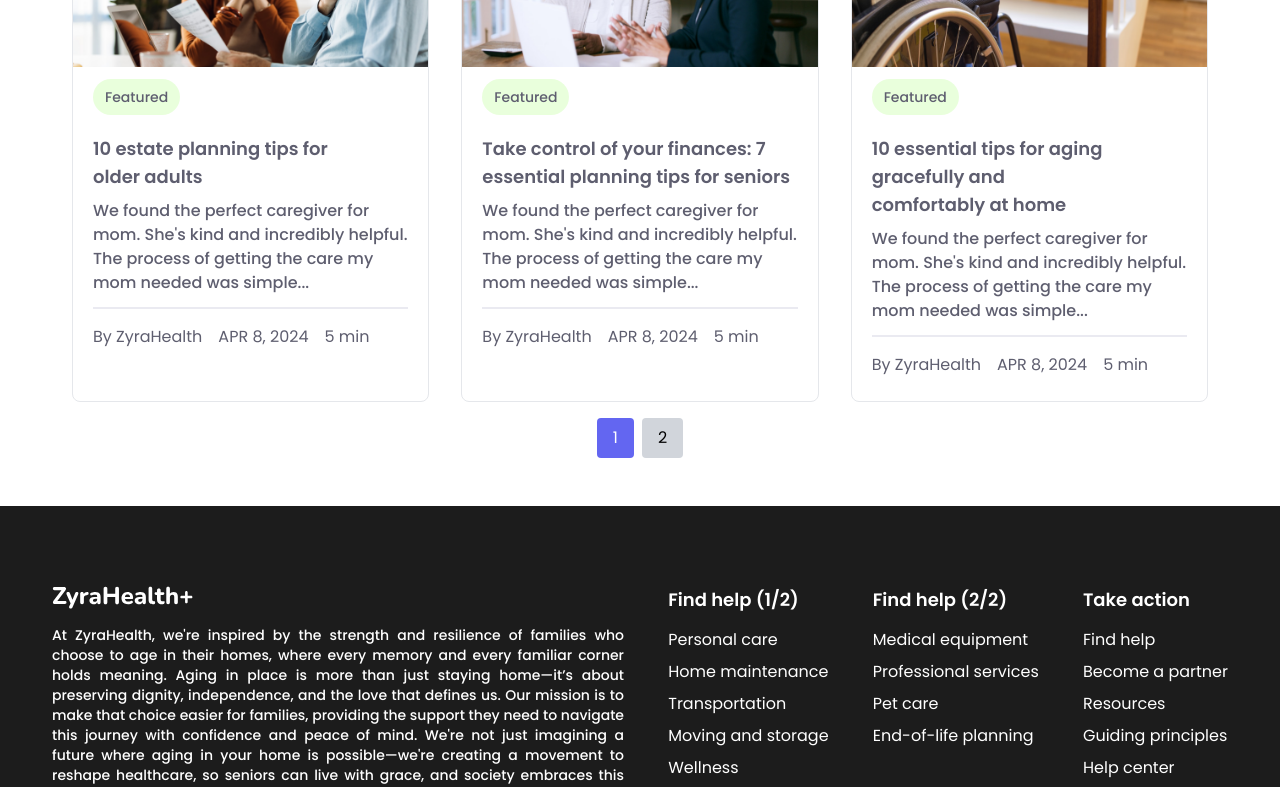
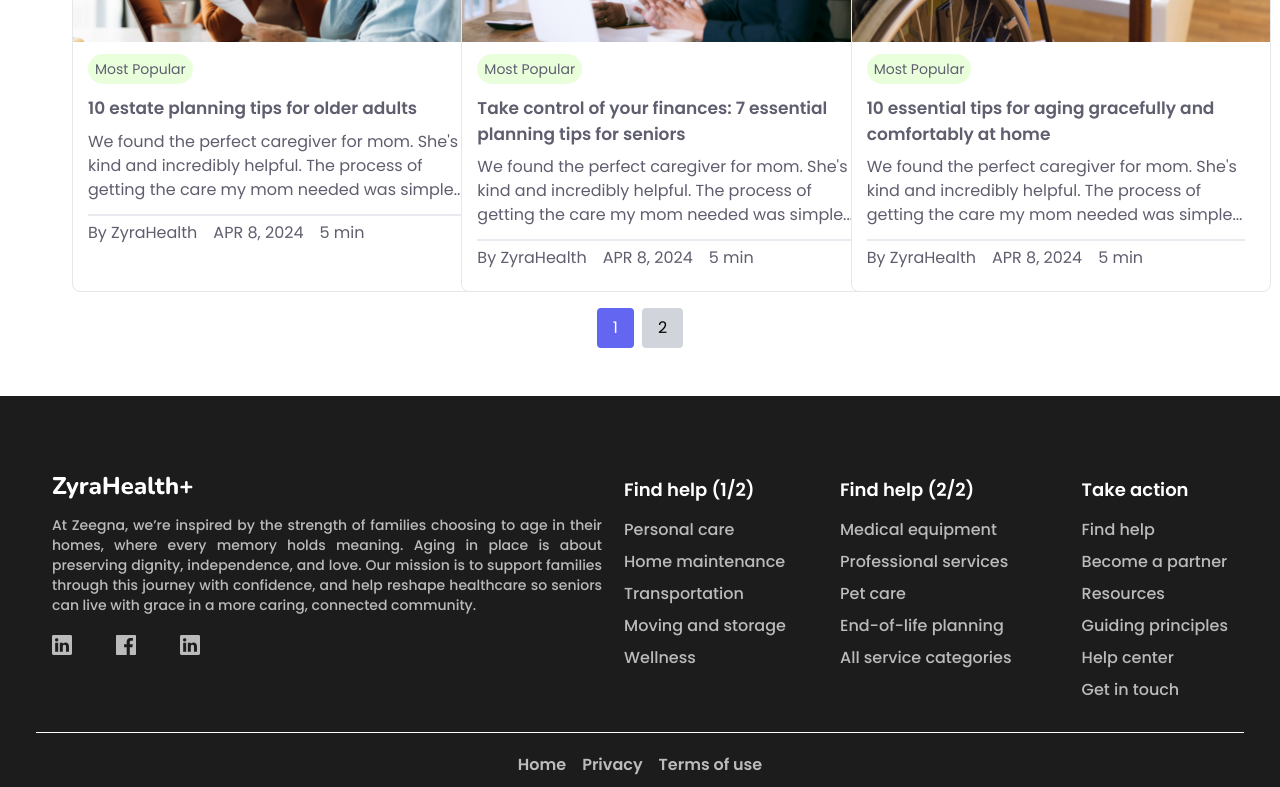
Before and after one commit to qasimfida/zeegna-updated, a React (Vite) app: page /resources in a window 1280 px wide. Shown: the part 1460-2247 px from the top of the page. Built offline with nearby package versions, Linux system fonts and the light colour scheme.

Commit message:
home page redesigned

```diff
--- a/src/components/faqs/Faqs.jsx
+++ b/src/components/faqs/Faqs.jsx
@@ -12,10 +12,10 @@ function FaqsCard({ title, description }) {
     <div className="transition-all duration-200 bg-white border border-[#B6B9CE]  cursor-pointer hover:bg-gray-50 rounded-xl poppin	lg:w-[750px]">
       <button
         type="button"
-        className="flex items-center justify-between w-full p-3.5 sm:p-6"
+        className="flex items-center justify-between w-full px-[17px] py-[17px] max-sm:p-6"
         onClick={toggleFaq}
       >
-        <span className="flex text-lg font-semibold text-black">{title}</span>
+        <span className="flex text-lg font-semibold text-black ">{title}</span>
         <div
           className={`transform transition-transform duration-200 ${
             isOpen ? "rotate-180" : "rotate-0"
--- a/src/components/faqs/FaqsContainer.jsx
+++ b/src/components/faqs/FaqsContainer.jsx
@@ -8,10 +8,10 @@ function FaqsContainer({ headingChange = " Got questions? We've answers" }) {
     <>
       <div className="max-w-7xl mx-auto py-20 md:mt-20 px-5 poppin">
         <div className="text-center">
-          <h2 className="font-semibold text-4xl">{headingChange}</h2>
+          <h2 className="font-semibold text-[32px]">{headingChange}</h2>
           <div className="mx-auto w-[100px] h-[3px] bg-[#1C1C1C] mt-2"></div>
         </div>
-        <div className="grid grid-cols-1 md:grid-cols-2 lg:grid-cols-1 gap-6 mt-[50px] justify-items-center	content-center	">
+        <div className="grid grid-cols-1 md:grid-cols-1 lg:grid-cols-1 gap-6 mt-[50px] justify-items-center	content-center	">
           {faqsData.map((faq) => (
             <FaqsCard
               key={faq.id}
--- a/src/components/knowledge/KnowledgeCard.jsx
+++ b/src/components/knowledge/KnowledgeCard.jsx
@@ -8,32 +8,32 @@ const KnowledgeCard = ({ image, title, description, chip }) => {
       : description;
 
   return (
-    <div className="max-w-xl bg-white border border-gray-200 rounded-lg border-[#EAEAF1] relative group cursor-pointer poppin">
+    <div className="w-[420px] h-[450px] bg-white border border-gray-200 rounded-lg border-[#EAEAF1] relative group cursor-pointer poppin">
       <a href="#">
         <img className="rounded-t-lg" src={image} alt={title} />
       </a>
 
-      <div className="px-5 py-3">
+      <div className="pl-[15px] pr-[25px] py-3">
         <a
           href="#"
-          className="inline-flex items-center px-3 py-2 text-sm font-medium text-center text-[#5E5E6F] bg-[#E9FFDC] rounded-full"
+          className="inline-flex items-center px-[7px] py-[5px] text-sm font-normal	 text-center text-[#5E5E6F] bg-[#E9FFDC] rounded-full"
         >
           {chip}
         </a>
       </div>
 
-      <div className="px-5 py-2">
+      <div className="pl-[15px] pr-[25px] ">
         <a href="#">
-          <h5 className="mb-2 text-lg font-semibold text-[#5E5E6F] ">
+          <h5 className="mb-2 text-[17px] font-semibold text-[#5E5E6F] ">
             {title}
           </h5>
         </a>
 
-        <p className="mb-3 font-medium text-base text-[#5E5E6F] ">
+        <p className="mb-3 font-normal	 text-base text-[#5E5E6F] ">
           {trimmedDescription}
         </p>
 
-        <div className="flex gap-4 border-t-2 py-4 border-[#EAEAF1]">
+        <div className="flex gap-4 border-t-2 pt-[5px] pb-[15px] border-[#EAEAF1]">
           <p className="text-[#5E5E6F] font-base font-regular">By ZyraHealth</p>
           <p className="text-[#5E5E6F]">APR 8, 2024</p>
           <p className="text-[#5E5E6F]">5 min</p>
--- a/src/components/knowledge/KnowledgeContainer.jsx
+++ b/src/components/knowledge/KnowledgeContainer.jsx
@@ -9,7 +9,7 @@ function KnowledgeContainer() {
       <div className="bg-[#F7F7F7] poppin">
         <div className=" mx-4 lg:mx-20  py-20 md:mt-20	">
           <div className="text-center">
-            <h2 className="font-semibold text-4xl">Your knowledge hub</h2>
+            <h2 className="font-semibold text-[32px]">Your knowledge hub</h2>
             <div className="mx-auto w-[100px] h-[3px] bg-[#1C1C1C] mt-2"></div>
           </div>
           <div className="grid grid-cols-1 md:grid-cols-2 lg:grid-cols-3 gap-8 mt-[50px]">
@@ -26,7 +26,7 @@ function KnowledgeContainer() {
             ))}
           </div>
           <div className="flex justify-center mt-10">
-            <button className="rounded-full bg-transparent border-[#1C1C1C] border-2 px-8 py-4 text-[#1C1C1C]">
+            <button className="rounded-full bg-transparent border-[#1C1C1C] border-2 px-[35.5px] py-[13px] text-[#1C1C1C] hover:bg-black hover:text-white font-medium	">
               Read more
             </button>
           </div>
--- a/src/components/power/PowerFulContainer.jsx
+++ b/src/components/power/PowerFulContainer.jsx
@@ -8,8 +8,8 @@ function PowerFulContainer() {
       <div className="bg-[#F7F7F7] poppin">
         <div className="mx-20 max-sm:mx-6 py-[80px]">
           <div className="text-center ">
-            <h2 className="font-semibold text-4xl max-sm:text-3xl">
-              Simple in use. Powerful in action
+            <h2 className="font-semibold text-[32px] max-sm:text-3xl">
+              Simple in use, powerful in action
             </h2>
             <div className="mx-auto w-[100px] h-[3px] bg-[#1C1C1C] mt-2"></div>
           </div>
--- a/src/data/KnowledgeData.jsx
+++ b/src/data/KnowledgeData.jsx
@@ -14,12 +14,12 @@ const KnowledgeData = [
       "We found the perfect caregiver for mom. She's kind and incredibly helpful. The process of getting the care my mom needed was simple, and now she's happy and well taken care of. It feels wonderful to see her content.",
     Icon: PersonalCareIcon,
     bgColor: "bg-[#BFB5FE]",
-    chip: "Featured",
+    chip: "Most Popular",
   },
   {
     id: 2,
     image: "/images/knowledge1.png",
-    title: "Home maintenance",
+    title: "The power of meal prep in supporting senior health and well-being",
     description:
       "We found the perfect caregiver for mom. She's kind and incredibly helpful. The process of getting the care my mom needed was simple, and now she's happy and well taken care of. It feels wonderful to see her content.",
     Icon: HomeMaintance,
@@ -34,7 +34,7 @@ const KnowledgeData = [
       "We found the perfect caregiver for mom. She's kind and incredibly helpful. The process of getting the care my mom needed was simple, and now she's happy and well taken care of. It feels wonderful to see her content.",
     Icon: CarIcon,
     bgColor: "bg-[#A9EEB8]",
-    chip: "Personal Care",
+    chip: "Most Popular",
   },
   {
     id: 4,
@@ -44,7 +44,7 @@ const KnowledgeData = [
       "We found the perfect caregiver for mom. She's kind and incredibly helpful. The process of getting the care my mom needed was simple, and now she's happy and well taken care of. It feels wonderful to see her content.",
     Icon: MovingIcon,
     bgColor: "bg-[#9DEFEB]",
-    chip: "Featured",
+    chip: "Most Popular",
   },
   {
     id: 5,
@@ -55,7 +55,7 @@ const KnowledgeData = [
       "We found the perfect caregiver for mom. She's kind and incredibly helpful. The process of getting the care my mom needed was simple, and now she's happy and well taken care of. It feels wonderful to see her content.",
     Icon: WellNess,
     bgColor: "bg-[#F1AAF2]",
-    chip: "Featured",
+    chip: "Most Popular",
   },
   {
     id: 6,
@@ -65,7 +65,7 @@ const KnowledgeData = [
       "We found the perfect caregiver for mom. She's kind and incredibly helpful. The process of getting the care my mom needed was simple, and now she's happy and well taken care of. It feels wonderful to see her content.",
     Icon: PersonalCareIcon,
     bgColor: "bg-[#AADCF2]",
-    chip: "Featured",
+    chip: "Most Popular",
   },
   {
     id: 7,
@@ -75,7 +75,7 @@ const KnowledgeData = [
       "We found the perfect caregiver for mom. She's kind and incredibly helpful. The process of getting the care my mom needed was simple, and now she's happy and well taken care of. It feels wonderful to see her content.",
     Icon: PersonalCareIcon,
     bgColor: "bg-[#AADCF2]",
-    chip: "Featured",
+    chip: "Most Popular",
   },
   {
     id: 8,
@@ -85,7 +85,7 @@ const KnowledgeData = [
       "We found the perfect caregiver for mom. She's kind and incredibly helpful. The process of getting the care my mom needed was simple, and now she's happy and well taken care of. It feels wonderful to see her content.",
     Icon: MovingIcon,
     bgColor: "bg-[#9DEFEB]",
-    chip: "Featured",
+    chip: "Most Popular",
   },
   {
     id: 9,
@@ -95,7 +95,7 @@ const KnowledgeData = [
       "We found the perfect caregiver for mom. She's kind and incredibly helpful. The process of getting the care my mom needed was simple, and now she's happy and well taken care of. It feels wonderful to see her content.",
     Icon: CarIcon,
     bgColor: "bg-[#A9EEB8]",
-    chip: "Personal Care",
+    chip: "Most Popular",
   },
 ];
 
--- a/src/data/PopularData.jsx
+++ b/src/data/PopularData.jsx
@@ -74,8 +74,8 @@ const PopularData = [
   },
   {
     id: 8,
-    image: "/images/Popular-6.png",
-    title: "Financial advisory",
+    image: "/images/Lawn care.png",
+    title: "Lawn care",
     description:
       "We found the perfect caregiver for mom. She's kind and incredibly helpful. The process of getting the care my mom needed was simple, and now she's happy and well taken care of. It feels wonderful to see her content.",
     Icon: PersonalCareIcon,
--- a/src/data/PowerData.jsx
+++ b/src/data/PowerData.jsx
@@ -29,7 +29,7 @@ const PowerData = [
   {
     id: 3,
     title: "Free to use",
-    description: "Membership to Zyra is free. Access all services at no cost",
+    description: "Membership to Zeegna is free. Access all services at no cost",
     Icon: FreeUse,
     bgColor: "bg-[#9DEFEB]",
   },
--- a/src/layout/footer/Footer.jsx
+++ b/src/layout/footer/Footer.jsx
@@ -8,28 +8,21 @@ function Footer() {
   return (
     <footer className="bg-[#1C1C1C] pt-16	px-9 poppin">
       <div class=" 	 text-gray-400">
-        <div class="container px-4 mx-auto">
+        <div class=" px-4 mx-auto">
           <div class="-mx-4 flex flex-wrap justify-between">
-            <div class="px-4 my-4 w-full xl:w-2/4">
+            <div class="px-4 my-4 w-full xl:w-[550px]">
               <Link to="/" class="block w-56 mb-4">
                 <FooterLogo />
               </Link>
 
               <div>
-                <p class="text-justify text-sm	font-medium	text-white">
-                  At ZyraHealth, we're inspired by the strength and resilience
-                  of families who choose to age in their homes, where every
-                  memory and every familiar corner holds meaning. Aging in place
-                  is more than just staying home—it’s about preserving dignity,
-                  independence, and the love that defines us. Our mission is to
-                  make that choice easier for families, providing the support
-                  they need to navigate this journey with confidence and peace
-                  of mind. We're not just imagining a future where aging in your
-                  home is possible—we're creating a movement to reshape
-                  healthcare, so seniors can live with grace, and society
-                  embraces this important stage of life. Together, we can build
-                  a world where aging in your home is at the heart of a more
-                  caring, connected community.
+                <p class="text-justify text-sm	font-medium	text-[#BBBBBB] xl:w-[550px]">
+                  At Zeegna, we’re inspired by the strength of families choosing
+                  to age in their homes, where every memory holds meaning. Aging
+                  in place is about preserving dignity, independence, and love.
+                  Our mission is to support families through this journey with
+                  confidence, and help reshape healthcare so seniors can live
+                  with grace in a more caring, connected community.
                 </p>
                 <div className="flex gap-11	items-center mt-5 cursor-pointer">
                   <Link to="#" class="hover:text-blue-400">
@@ -45,13 +38,13 @@ function Footer() {
               </div>
             </div>
 
-            <div class="px-4 my-4 w-full sm:w-auto">
+            <div class=" my-4 w-full sm:w-auto">
               <div>
                 <h2 class="inline-block text-white mb-2.5   font-semibold	text-lg	">
                   Find help (1/2)
                 </h2>
               </div>
-              <ul class="leading-8 text-base mb-2.5	text-white	">
+              <ul class="leading-8 text-base mb-2.5	text-[#BBBBBB] font-medium		">
                 <li>
                   <Link to="#" class="hover:text-blue-400">
                     Personal care
@@ -85,7 +78,7 @@ function Footer() {
                   Find help (2/2)
                 </h2>
               </div>
-              <ul class="leading-8 text-base mb-2.5	text-white">
+              <ul class="leading-8 text-base mb-2.5	text-[#BBBBBB] font-medium	">
                 <li>
                   <Link to="#" class="hover:text-blue-400">
                     Medical equipment
@@ -106,6 +99,11 @@ function Footer() {
                     End-of-life planning{" "}
                   </Link>
                 </li>
+                <li>
+                  <Link to="#" class="hover:text-blue-400">
+                    All service categories{" "}
+                  </Link>
+                </li>
               </ul>
             </div>
             <div class="px-4 my-4 w-full sm:w-auto">
@@ -114,7 +112,7 @@ function Footer() {
                   Take action
                 </h2>
               </div>
-              <ul class="leading-8 text-base mb-2.5	text-white">
+              <ul class="leading-8 text-base mb-2.5	text-[#BBBBBB] font-medium	">
                 <li>
                   <Link to="/recources-page" class="hover:text-blue-400">
                     Find help
@@ -150,18 +148,14 @@ function Footer() {
           </div>
         </div>
       </div>
-      <div class=" md:flex md:flex-grow justify-center mt-10	py-5	border-t border-b border-white">
-        <ul class="flex justify-center space-x-4 text-base	font-semibold	 text-white">
+      <div class=" md:flex md:flex-grow justify-center py-5	border-t border-b border-white">
+        <ul class="flex justify-center space-x-4 text-base	font-semibold	 text-[#BBBBBB]">
           <li>
             <Link to="/" class="hover:text-secondary">
               Home{" "}
             </Link>
           </li>
-          <li>
-            <Link to="/get-in-touch" class="hover:text-secondary">
-              Site map
-            </Link>
-          </li>
+
           <li>
             <Link to="/get-in-touch" class="hover:text-secondary">
               Privacy
@@ -174,7 +168,7 @@ function Footer() {
           </li>
         </ul>
       </div>
-      <div class=" py-4 text-gray-100">
+      <div class=" py-4 text-[#BBBBBB]">
         <div class="container mx-auto px-4">
           <div class=" flex flex-col items-center flex-wrap justify-between gap-2">
             <div class="px-4 w-full text-center sm:w-auto sm:text-left">
```
Also changed, not shown: src/components/homepage/HeroSlider.jsx (+12 -8 lines), src/components/placeing/placeing.jsx (+11 -11 lines), src/data/FaqsData.jsx (+6 -7 lines).
